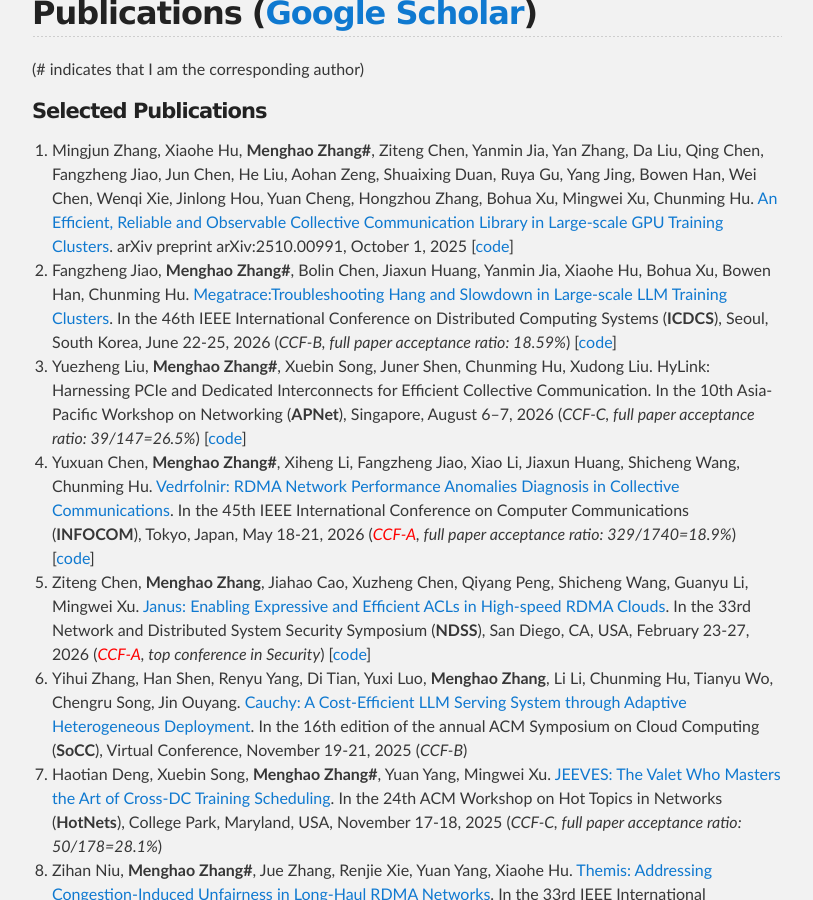
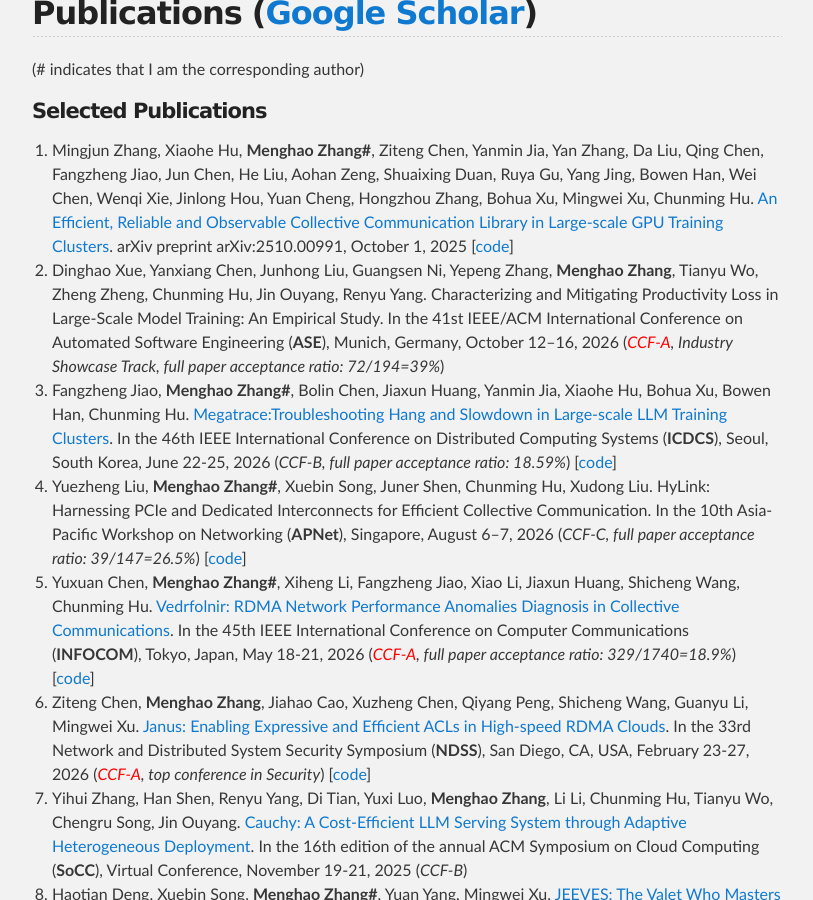
Before and after one commit to zhangmenghao/zhangmenghao.github.io, a Jekyll site: the page built from index.md, in a window 1280 px wide and 900 px high, scrolled down 1477 px. Shown: the whole window, without its empty margins (233-1046 px from the left). Built offline with Jekyll 4.4.1, drawn with Linux system fonts in a browser that asks for light colours.

Commit message:
Update ASE

```diff
--- a/index.md
+++ b/index.md
@@ -43,9 +43,12 @@
 ## Publications ([Google Scholar](https://scholar.google.com/citations?user=fv-p85gAAAAJ&hl=zh-CN))
 (# indicates that I am the corresponding author)
 #### Selected Publications
-31. Mingjun Zhang, Xiaohe Hu, __Menghao Zhang#__, Ziteng Chen, Yanmin Jia, Yan Zhang, Da Liu, Qing Chen, Fangzheng Jiao, Jun Chen, He Liu, Aohan Zeng, Shuaixing Duan, Ruya Gu, Yang Jing, Bowen Han, Wei Chen, Wenqi Xie, Jinlong Hou, Yuan Cheng, Hongzhou Zhang, Bohua Xu, Mingwei Xu, Chunming Hu.
+32. Mingjun Zhang, Xiaohe Hu, __Menghao Zhang#__, Ziteng Chen, Yanmin Jia, Yan Zhang, Da Liu, Qing Chen, Fangzheng Jiao, Jun Chen, He Liu, Aohan Zeng, Shuaixing Duan, Ruya Gu, Yang Jing, Bowen Han, Wei Chen, Wenqi Xie, Jinlong Hou, Yuan Cheng, Hongzhou Zhang, Bohua Xu, Mingwei Xu, Chunming Hu.
 [An Efficient, Reliable and Observable Collective Communication Library in Large-scale GPU Training Clusters](https://arxiv.org/pdf/2510.00991).
 arXiv preprint arXiv:2510.00991, October 1, 2025 [[code](https://github.com/sii-research/VCCL/)]
+31. Dinghao Xue, Yanxiang Chen, Junhong Liu, Guangsen Ni, Yepeng Zhang, __Menghao Zhang__, Tianyu Wo, Zheng Zheng, Chunming Hu, Jin Ouyang, Renyu Yang.
+Characterizing and Mitigating Productivity Loss in Large-Scale Model Training: An Empirical Study.
+In the 41st IEEE/ACM International Conference on Automated Software Engineering (**ASE**), Munich, Germany, October 12–16, 2026 (*<font color='red'>CCF-A</font>, Industry Showcase Track, full paper acceptance ratio: 72/194=39%*)
 30. Fangzheng Jiao, __Menghao Zhang#__, Bolin Chen, Jiaxun Huang, Yanmin Jia, Xiaohe Hu, Bohua Xu, Bowen Han, Chunming Hu.
 [Megatrace:Troubleshooting Hang and Slowdown in Large-scale LLM Training Clusters](./papers/ICDCS2026-Megatrace.pdf).
 In the 46th IEEE International Conference on Distributed Computing Systems (**ICDCS**), Seoul, South Korea, June 22-25, 2026 (*CCF-B, full paper acceptance ratio: 18.59%*) [[code](https://github.com/sii-research/Megatrace)]
```
